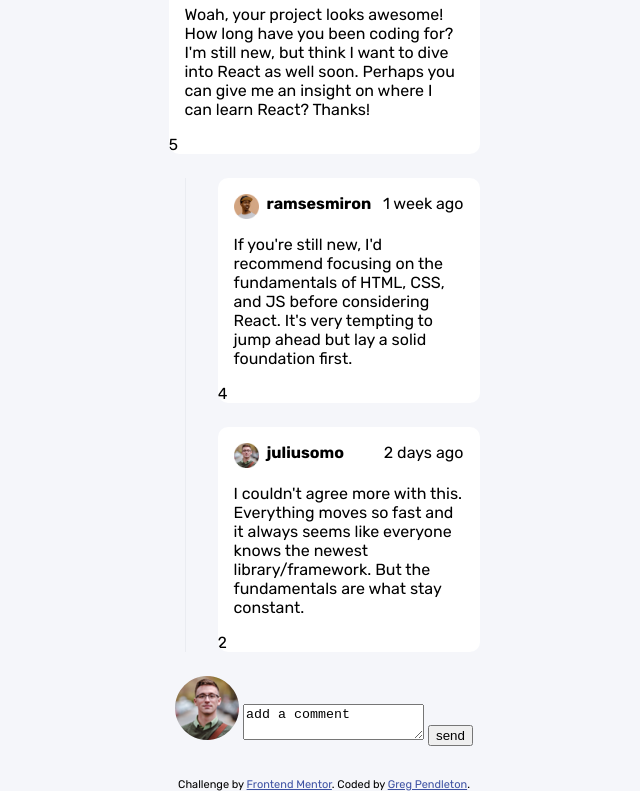
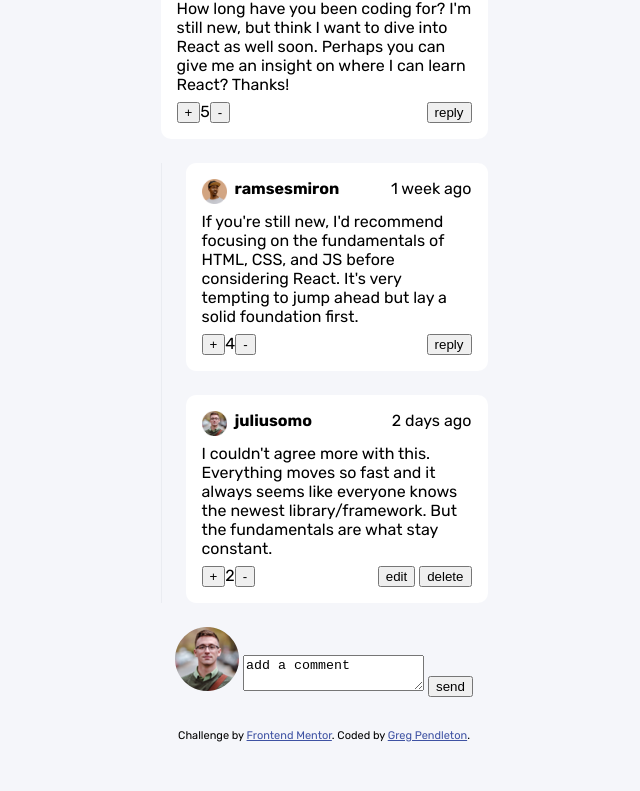
Before and after one commit to gpend/interactive-comments-section, a plain HTML site: page index.html in a window 1280 px wide. Shown: the part 338-1129 px from the top of the page, without its empty margins (316-956 px from the left). After the commit the page ends 1080 px from the top, so only its background shows below. Drawn offline with Linux system fonts and the light colour scheme.

Commit message:
add footer buttons

```diff
--- a/script.js
+++ b/script.js
@@ -6,7 +6,8 @@ fetch('./data.json')
     );
 
     document.querySelector('.comment-section').innerHTML = displayComments(
-      data.comments
+      data.comments,
+      data.currentUser
     );
   });
 
@@ -18,37 +19,53 @@ function getUserBlockHTML(userInfo) {
   return html;
 }
 
-function getCommentHTML(commentData) {
+function getCommentHTML(commentData, currentUser) {
   const html = `<div class="comment-card--header">
-                      <img src="${commentData.user.image.webp}" alt="user avatar">
-                      <div class="comment-card--header__userID"> ${commentData.user.username} </div>
-                      <div class="comment-card--header__createdAt"> ${commentData.createdAt}</div>
+                      <img src="${
+                        commentData.user.image.webp
+                      }" alt="user avatar">
+                      <div class="comment-card--header__userID"> ${
+                        commentData.user.username
+                      } </div>
+                      <div class="comment-card--header__createdAt"> ${
+                        commentData.createdAt
+                      }</div>
                 </div>
                 <div class="comment-card--body">${commentData.content}</div>
                 <div class="comment-card--footer">
-                    <div class="comment-card--footer__score">${commentData.score}</div>
-                    <div class="comment-card--footer__buttons"></div>
-                </div>
-                  `;
+                    <div class="comment-card--footer__score-controls">
+                        <button class="comment-card--footer__score-plus"> + </button>
+                        <div class="comment-card--footer__score">${
+                          commentData.score
+                        }</div>
+                        <button class="comment-card--footer__score-minus"> - </button>
+                    </div>
+                    <div class="comment-card--footer__comment-controls">
+                       ${getFooterButton(commentData, currentUser)}
+                    </div>
+                </div>`;
 
   // add delete and edit button to current users comments
   //add reply button to other users comments
   return html;
 }
 
-function displayComments(data) {
+function displayComments(data, currentUser) {
   let comments = '';
 
   for (let comment of data) {
     let commentHTML = `<div class="comment-card">${getCommentHTML(
-      comment
+      comment,
+      currentUser
     )}</div>`;
 
     commentHTML += '<div class="comment-card__replies">';
 
     for (let reply of comment.replies) {
+      // console.log(reply)
       let commentReplyHTML = `<div class="comment-card comment-reply">${getCommentHTML(
-        reply
+        reply,
+        currentUser
       )}</div>`;
       commentHTML += commentReplyHTML;
     }
@@ -59,6 +76,12 @@ function displayComments(data) {
   }
 
   return comments;
+}
+
+function getFooterButton(comment, currentUser) {
+  return comment.user.username != currentUser.username
+    ? '<button class="reply-button">reply</button>'
+    : '<button class="edit-button">edit</button> <button class="delete-button">delete</button>';
 }
 
 // class comment {}
@@ -72,3 +95,5 @@ function displayComments(data) {
 //     ? ''
 //     : getReplyHTML(commentData)}
 // </div>;
+
+// ${if (commentData.replyingTo){console.log(true)}}
--- a/style.css
+++ b/style.css
@@ -34,15 +34,14 @@ main {
 
 .comment-card {
   background-color: var(--White);
-  margin: 1.5em 2em;
+  margin: 1.5em;
   overflow: auto;
   border-radius: 10px;
 }
 
 .comment-card--header {
   display: flex;
-  /* justify-content: space-between; */
-  margin: 1rem 1rem;
+  margin: 1rem 1rem 0.5rem 1rem;
 }
 
 .comment-card--header img {
@@ -59,13 +58,24 @@ main {
 }
 
 .comment-card--body {
-  margin: 1em;
+  margin: 0.5rem 1rem;
 }
 
-/* line in front of all replies */
+.comment-card--footer {
+  display: flex;
+  flex-direction: row;
+  justify-content: space-between;
+  margin: 0 1rem;
+  margin-bottom: 1rem;
+}
+
+.comment-card--footer__score-controls {
+  display: flex;
+  flex-direction: row;
+}
 
 .comment-card__replies {
-  margin-left: 3rem;
+  margin-left: 1.5rem;
   border-left: 1px solid var(--Light-gray);
 }
 
```
